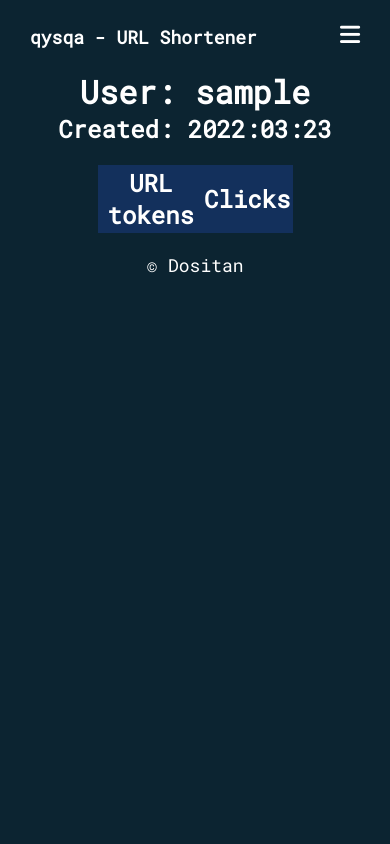
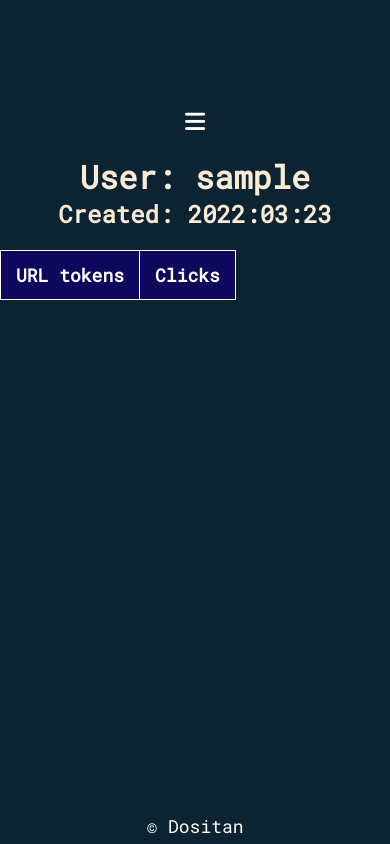
Before and after one commit to Dositan/qysqa, a Flask app: a page that uses app/templates/auth/profile.html in a window 390 px wide. Run offline with Flask 2, Linux system fonts and the light colour scheme; the visitor is signed in with stand-in values (Sample User, id 1); data comes from the database, SQL or seed files in the repository; data that the repository does not hold is empty; some libraries are stand-ins or nearby versions.

Commit message:
✨ Prettier table + fixed footer

```diff
--- a/app/static/style.css
+++ b/app/static/style.css
@@ -59,8 +59,9 @@
 }
 
 nav ul li.logo {
-  flex: 1;
   color: #ffffff;
+  padding: 0;
+  margin-right: 600px;
   font-size: 23px;
   font-weight: 600;
   cursor: default;
@@ -81,6 +82,19 @@
 
 nav ul li.btn.hide i:before {
   content: "\f00d";
+}
+
+footer {
+  position: fixed;
+  height: 30px;
+  bottom: 0;
+  width: 100%;
+  color: #ffffff;
+  text-align: center;
+}
+
+footer a:hover {
+  color: #f68741;
 }
 
 .url-form {
@@ -223,28 +237,48 @@
 }
 
 .profile {
-  color: #ffffff;
+  color: antiquewhite;
 }
 
 .profile table {
+  margin-left: auto;
+  margin-right: auto;
   width: 50%;
-  margin: 0 auto;
+  border-collapse: collapse;
   margin-top: 20px;
-  color: #ffffff;
+}
+
+.profile td, .profile th {
+  padding: 12px 15px;
+  border: 1px solid white;
   text-align: center;
-  background-color: #13305c;
-  font-size: 24px;
+  font-size: 16px;
+}
+
+.profile th {
+  font-size: 18px;
+  background-color: #0f095e;
+  color: white;
+}
+
+@media(max-width: 500px) {
+  .profile table, .profile tbody, .profile tr, .profile td {
+    display: block;
+    width: 100%;
+  }
+  .profile tr {
+    margin-bottom: 15px;
+  }
+  .profile td {
+    text-align: right;
+    padding-left: 50%;
+    text-align: right;
+    position: relative;
+  }
 }
 
 .profile a:hover {
-  color: #e26803;
-}
-
-.profile .button {
-  /* width: 50%; */
-  margin: 0 auto;
-  margin-top: 20px;
-  text-align: center;
+  color: #f68741;
 }
 
 .error {
@@ -260,16 +294,3 @@
 .error h2 {
   font-size: 50px;
 }
-
-footer {
-  margin-top: 20px;
-  height: 50px;
-  bottom: 20px;
-  width: 100%;
-  color: #ffffff;
-  text-align: center;
-}
-
-footer a:hover {
-  color: #f68741;
-}
--- a/app/templates/auth/profile.html
+++ b/app/templates/auth/profile.html
@@ -5,10 +5,13 @@
   <h1 align="center">User: {{ user.username }}</h1>
   <h2 align="center">Created: {{ user.created_at.strftime("%Y:%m:%d") }}</h2>
   <table>
+    <thead>
       <tr>
         <th>URL tokens</th>
         <th>Clicks</th>
       </tr>
+    </thead>
+    <tbody>
       {% for url in user.urls %}
       <tr>
         <td>
@@ -19,6 +22,7 @@
         <td>{{ url.clicks }}</td>
       </tr>
       {% endfor %}
+    </tbody>
   </table>
 </div>
 {% endblock %}
```
Lines whose indentation alone changed are shown as unchanged.
